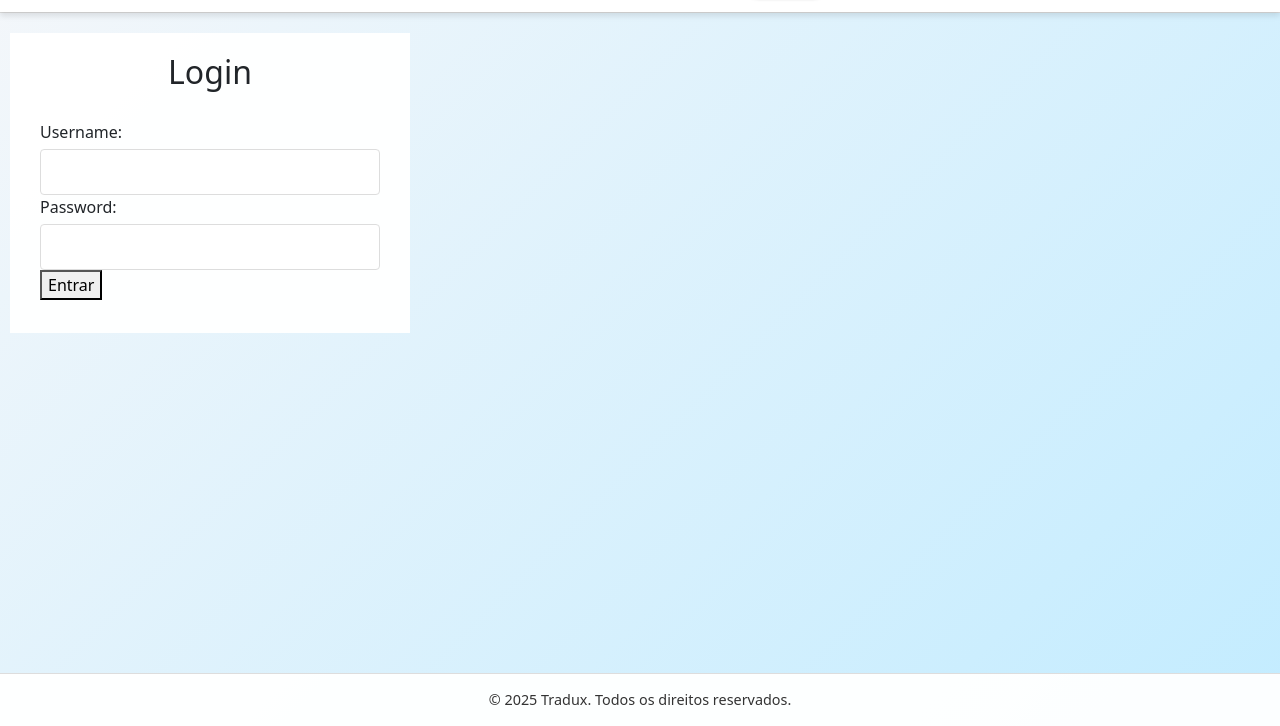
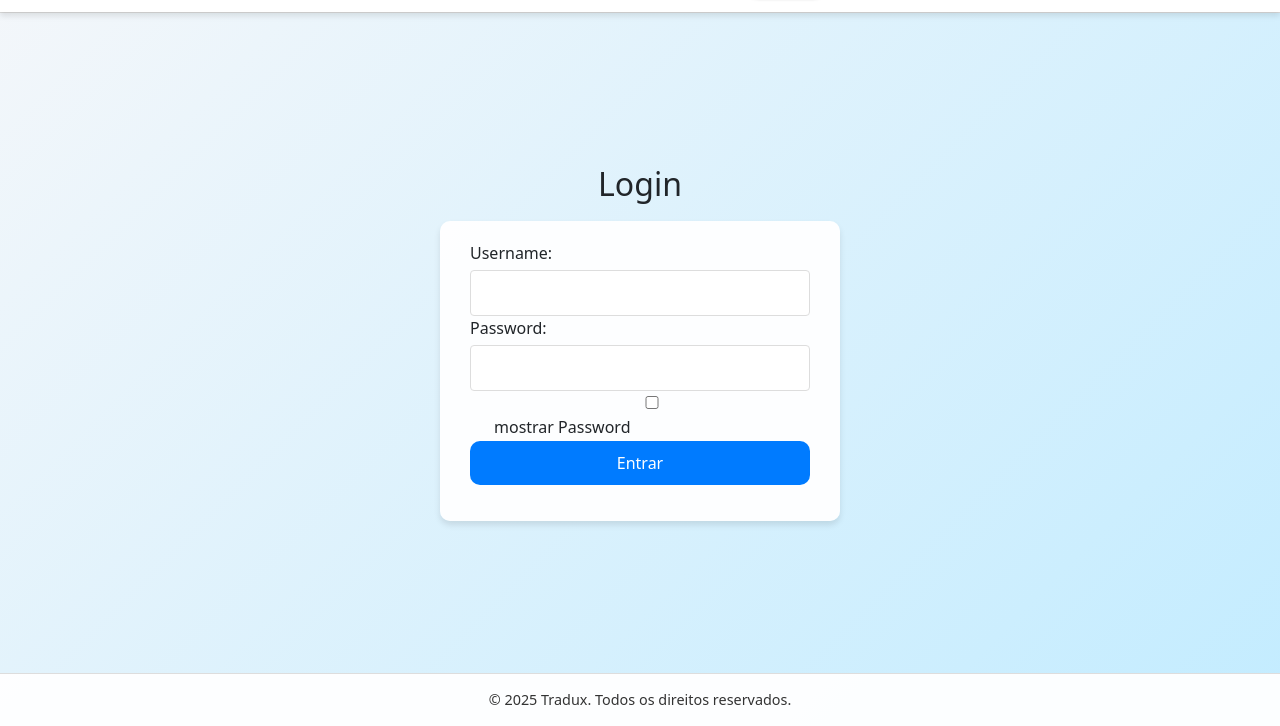
Before and after one commit to BeatrizLorenaCosta/Tradux, a plain HTML site: page index.html in a window 1280 px wide. Both pictures are taken after a click on the button "Login". Shown: the part 74-800 px from the top of the page. Drawn offline with nearby package versions, Linux system fonts and the light colour scheme.

Commit message:
login centralizado

```diff
--- a/index.html
+++ b/index.html
@@ -128,15 +128,15 @@
         </section>
 
         <section id="login" class="section hidden">
+            <h2>Login</h2>
         <div class="containerSessao">
-            <h2>Login</h2>
-            <form id="form-login">
+            <form id="form-login" class="form-sessao">
                 <label for="username">Username:</label>
                 <input type="text" id="username" required>
                 <label for="password">Password:</label>
-                <input type="password" id="password" required>
-                <br>
-                <button type="submit">Entrar</button>
+                <input type="password" id="password">
+                <div class="formCheck"><input type="checkbox" name="mostrarSenha" id="mostrarSenha">mostrar Password</div>
+                <button type="submit" class="botoesEscuros" style="width: 100%;">Entrar</button>
             </form>
             <p id="login-error" class="error"></p>
             </div>
--- a/style.css
+++ b/style.css
@@ -148,6 +148,22 @@ nav a:hover {
     display: none; /* Para mostrar/ocultar seções via JS */
 }
 
+.form-sessao{
+
+    gap: 15px;
+}
+
+.section {
+    padding: 20px 10px;
+    opacity: 0;
+    visibility: hidden;
+    transform: translateY(20px); /* Desliza para baixo */
+    transition:
+        opacity 0.5s ease-in-out,
+        visibility 0.5s ease-in-out,
+        transform 0.5s ease-in-out;
+}
+
 form {
     max-width: 400px;
     margin: 0 auto;
@@ -292,13 +308,21 @@ header .container-header {
 
 .containerSessao{
     padding: 20px 30px;
+    margin-top: 10px;
+    background-color: rgba(255, 255, 255, 0.95);
+    height: auto;
+    border-radius: var(--radius);
+    box-shadow: var(--shadow);
+    width: 400px;
+}
+
+#login{
+    height: 100%;
+    width: 100%;
     display: flex;
+    align-items: center;
     flex-direction: column;
-    gap: 20px;
-    align-items: center;
-    background-color: rgba(255, 255, 255, 0.95);
-    height: 300px;
-    width: 400px;
+    justify-content: center;
 }
 
 .logo{
@@ -389,3 +413,10 @@ header .container-header {
     color: white;
     box-shadow: 0 10px 20px rgba(0, 163, 255, 0.3);
 }
+
+.formCheck{
+    display: block;
+    min-height: 1.5rem;
+    padding-left: 1.5em;
+    margin-bottom: .125rem;
+}
```
